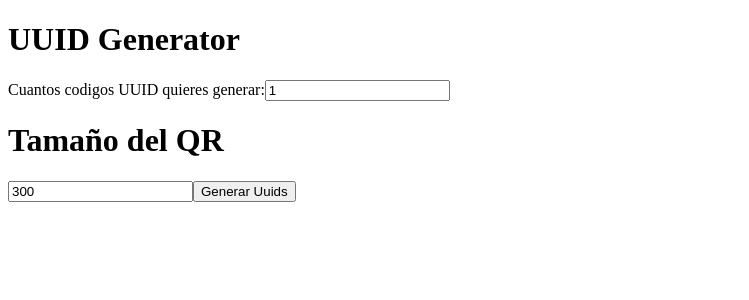
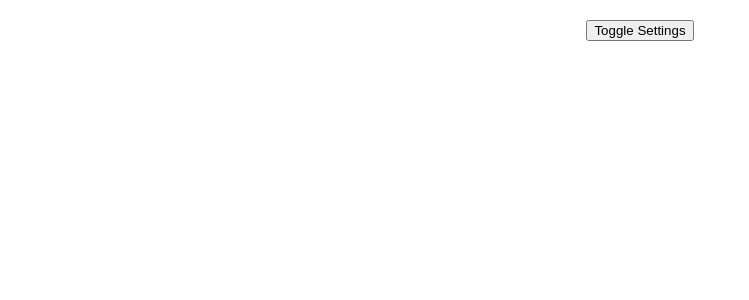
Before and after one commit to VictoriaStudios/qrcodegen, a React (Vite) app: page / in a window 1280 px wide. Shown: the top 300 px of the page, without its empty margins (0-749 px from the left). Built offline with nearby package versions, Linux system fonts and the light colour scheme.

Commit message:
Making it nicer and easier to use...

```diff
--- a/src/App.css
+++ b/src/App.css
@@ -1 +1,48 @@
-#root {}
+.uuid-generator-container {
+  display: flex;
+  flex-direction: column;
+  align-items: center;
+  margin: 20px;
+}
+
+.settings-container {
+  display: flex;
+  flex-direction: column;
+  align-items: center;
+}
+
+.settings-toggle-btn {
+  margin-bottom: 10px;
+}
+
+.settings-panel {
+  display: flex;
+  flex-direction: column;
+  align-items: center;
+  margin-top: 10px;
+}
+
+.uuid-list {
+  display: grid;
+  grid-template-columns: repeat(auto-fill, minmax(250px, 1fr));
+  gap: 20px;
+}
+
+.uuid-cell {
+  display: flex;
+  flex-direction: column;
+  align-items: center;
+  border: 1px solid #ddd;
+  padding: 10px;
+  border-radius: 8px;
+}
+
+.uuid-code {
+  margin-bottom: 10px;
+}
+
+.qr-code-img {
+  max-width: 100%;
+  height: auto;
+  margin-top: 5px;
+}
--- a/src/App.tsx
+++ b/src/App.tsx
@@ -1,19 +1,23 @@
-import { useState, useEffect } from "react";
+import React, { useState, useEffect } from "react";
 import { v4 as uuidv4 } from "uuid";
 import QRCode from "qrcode";
+import "./App.css"; // Import the associated CSS file
 
-const UUIDGenerator = () => {
+interface UUIDGeneratorProps {}
+
+const UUIDGenerator: React.FC<UUIDGeneratorProps> = () => {
   const [uuidCount, setUuidCount] = useState<number>(1);
+  const [qrCodeSize, setQRCodeSize] = useState<number>(150); // Added QR code size state
   const [generatedUuids, setGeneratedUuids] = useState<string[]>([]);
   const [qrCodes, setQRCodes] = useState<string[]>([]);
-  const [size, setSize] = useState<number>(300);
+  const [showSettings, setShowSettings] = useState<boolean>(false);
 
   useEffect(() => {
     const generateQRCodes = async () => {
       const codes = await Promise.all(
         generatedUuids.map(async (uuid) => {
           try {
-            return await QRCode.toDataURL(uuid, { width: size });
+            return await QRCode.toDataURL(uuid, { width: qrCodeSize });
           } catch (err) {
             console.error("Error generating QR code:", err);
             return "";
@@ -24,18 +28,27 @@ const UUIDGenerator = () => {
     };
 
     generateQRCodes();
-  }, [generatedUuids]);
+  }, [generatedUuids, qrCodeSize]);
 
   const handleGenerateUUIDs = () => {
     const uniqueUuids = Array.from({ length: uuidCount }, () => uuidv4());
     setGeneratedUuids(uniqueUuids);
   };
 
+  const toggleSettings = () => {
+    setShowSettings(!showSettings);
+  };
+
   return (
-    <div>
-      <h1>UUID Generator</h1>
+    <div className="uuid-generator-container">
+      <div className="settings-container">
+        <button onClick={toggleSettings} className="settings-toggle-btn">
+          Toggle Settings
+        </button>
+        {showSettings && (
+          <div className="settings-panel">
             <label>
-        Cuantos codigos UUID quieres generar:
+              Number of UUIDs to generate:
               <input
                 type="number"
                 min="1"
@@ -44,32 +57,34 @@ const UUIDGenerator = () => {
               />
             </label>
             <label>
-        <h1>Tamaño del QR</h1>
-
+              QR Code size:
               <input
                 type="number"
-          min="30"
-          value={size}
-          onChange={(e) => setSize(parseInt(e.target.value, 10))}
+                min="1"
+                value={qrCodeSize}
+                onChange={(e) => setQRCodeSize(parseInt(e.target.value, 10))}
               />
             </label>
-      <button onClick={handleGenerateUUIDs}>Generar Uuids</button>
-
-      {generatedUuids.length > 0 && (
-        <div>
-          <h2>Generated UUIDs:</h2>
-          <ul>
-            {generatedUuids.map((uuid, index) => (
-              <li key={uuid}>
-                {uuid}
-                {qrCodes[index] && (
-                  <img src={qrCodes[index]} alt={`QR Code for ${uuid}`} />
-                )}
-              </li>
-            ))}
-          </ul>
+            <button onClick={handleGenerateUUIDs}>Generate UUIDs</button>
           </div>
         )}
+      </div>
+
+      <div className="uuid-list">
+        {generatedUuids.length > 0 &&
+          generatedUuids.map((uuid, index) => (
+            <div key={uuid} className="uuid-cell">
+              <div className="uuid-code">{uuid}</div>
+              {qrCodes[index] && (
+                <img
+                  src={qrCodes[index]}
+                  alt={`QR Code for ${uuid}`}
+                  className="qr-code-img"
+                />
+              )}
+            </div>
+          ))}
+      </div>
     </div>
   );
 };
```
Lines whose indentation alone changed are shown as unchanged.
